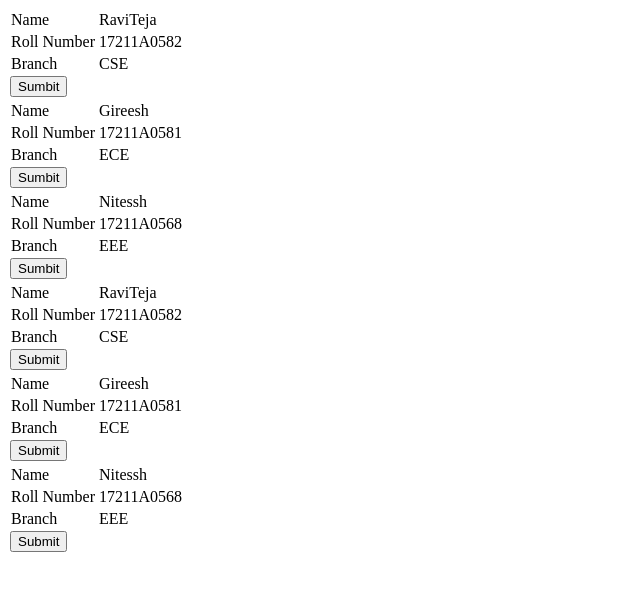
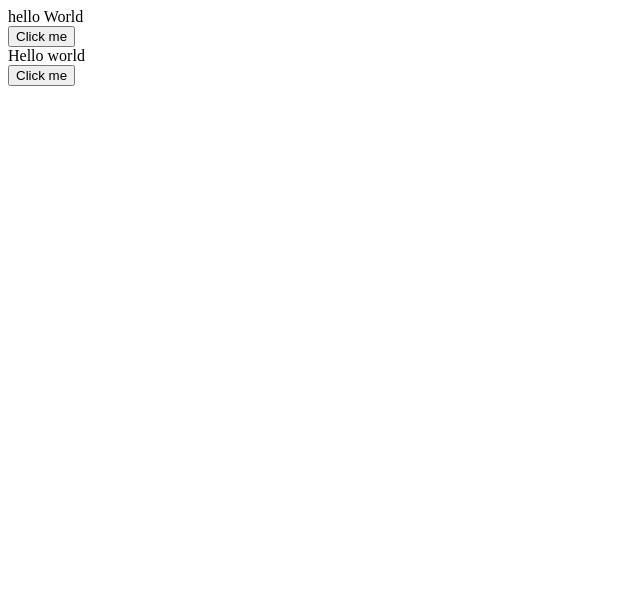
Before and after one commit to Raviteja582/React-Hooks, a React (Create React App) app: page / in a window 1280 px wide. Shown: the top 590 px of the page, without its empty margins (0-640 px from the left). Built offline with nearby package versions, Linux system fonts and the light colour scheme.

Commit message:
Introduction to React hooks and Demonstration of useState

```diff
--- /dev/null
+++ b/src/App.js
@@ -0,0 +1,14 @@
+import React from 'react';
+import Use from './UseState_Problem';
+import UseS from './UseState_Solution';
+
+function App() {
+    return (
+        <React.Fragment>
+            <Use />
+            <UseS />
+        </React.Fragment>
+    );
+}
+
+export default App;
--- /dev/null
+++ b/src/UseState_Problem.js
@@ -0,0 +1,21 @@
+import React from 'react';
+
+function UseStateProblem() {
+
+    let greet = 'hello World';
+    const Update = () => {
+        /* 2. After having the event, the title value is changed */
+        greet = 'hi world';
+        console.log(greet);
+    }
+    return (
+        <div>
+            {/* 3. After the button event, still the title don't render as per the event change. */}
+            {greet} <br />
+            {/* 1. when user click the button, */}
+            <button type="button" onClick={Update}>Click me</button>
+        </div>
+    );
+}
+
+export default UseStateProblem;
--- /dev/null
+++ b/src/UseState_Solution.js
@@ -0,0 +1,27 @@
+import React, { useState } from 'react';
+
+function UseStateSolution() {
+
+    /* To render the content dynamically whenever there is change in the variable value we use
+        useState funtion which binds the function to the variable to the state preservance.
+    */
+    const [text, setText] = useState('Hello world');
+    const [des, setDes] = useState(true);
+    const changeVar = () => {
+        if (des) {
+            setText('Namaskar India');
+            setDes(false);
+        } else {
+            setText('Hello World');
+            setDes(true);
+        }
+    }
+    return (
+        <div>
+            {text} <br/>
+            <button type="button" onClick={changeVar}>Click me</button>
+        </div>
+    );
+}
+
+export default UseStateSolution;
--- a/src/index.js
+++ b/src/index.js
@@ -1,102 +1,10 @@
-/* Demonstration of Map Method in List of Objects */
-
 import React from 'react';
 import ReactDom from 'react-dom';
+import App from './App';
 
-const names = [
-	{
-		'id': 582,
-		'FirstName': 'RaviTeja',
-		'RollNumber': '17211A0582',
-		'Branch': 'CSE',
-	},
-	{
-		'id': 581,
-		'FirstName': 'Gireesh',
-		'RollNumber': '17211A0581',
-		'Branch': 'ECE',
-	},
-	{
-		'id': 568,
-		'FirstName': 'Nitessh',
-		'RollNumber': '17211A0568',
-		'Branch': 'EEE',
-	}
-]
-
-const Book = () => {
-	return (
-		<div>
-			{
-				names.map((name,index) => {
-					return (
-						<Student key={index} name={name} />
-					);
-				})
-			}
-			{/* Sending objects as spread operator */}
-			{
-				names.map((name,index) => {
-					return(
-						<Student2 key={index} {...name} />
-					);
-				})
-			}
-		</div>
-	);
-}
-
-/* Sending props as object */
-const Student = (props) => {
-	const outside = () => {
-		alert(`Hello ${props.name.FirstName}`);
-	};
-	return (
-		<table>
-			<tbody>
-				<tr>
-					<td>Name</td>
-					<td>{props.name.FirstName}</td>
-				</tr>
-				<tr>
-					<td>Roll Number</td>
-					<td>{ props.name.RollNumber}</td>
-				</tr>
-				<tr>
-					<td>Branch</td>
-					<td>{props.name.Branch}</td>
-				</tr>
-			</tbody>
-			{/* Event Handling using funtion outside of the declaration. */}
-			<button type="button" onClick={outside}>Sumbit</button>
-		</table>
-	)
-}
-/* Sending object as props using spread operator */
-const Student2 = (props) => {
-	/* Destructing */
-	const { FirstName, RollNumber, Branch } = props
-	return (
-		<table>
-			<tbody>
-				<tr>
-					<td>Name</td>
-					<td>{FirstName}</td>  {/* or props.name.FirstName*/ }
-				</tr>
-				<tr>
-					<td>Roll Number</td>
-					<td>{ RollNumber}</td>
-				</tr>
-				<tr>
-					<td>Branch</td>
-					<td>{Branch}</td>
-				</tr>
-			</tbody>
-			<button type="button" onClick={() => {
-				prompt(`Welcome ${FirstName}`);
-			}}> Submit</button>
-		</table>
-	)
-}
-
-ReactDom.render(<Book />, document.getElementById('root'));
+ReactDom.render(
+	<React.StrictMode>
+		<App />
+	</React.StrictMode>,
+	document.getElementById('root')
+);
```
